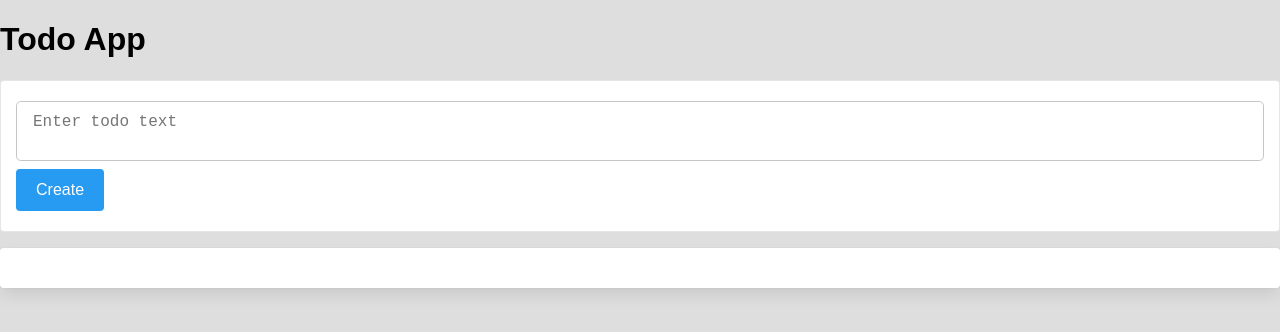
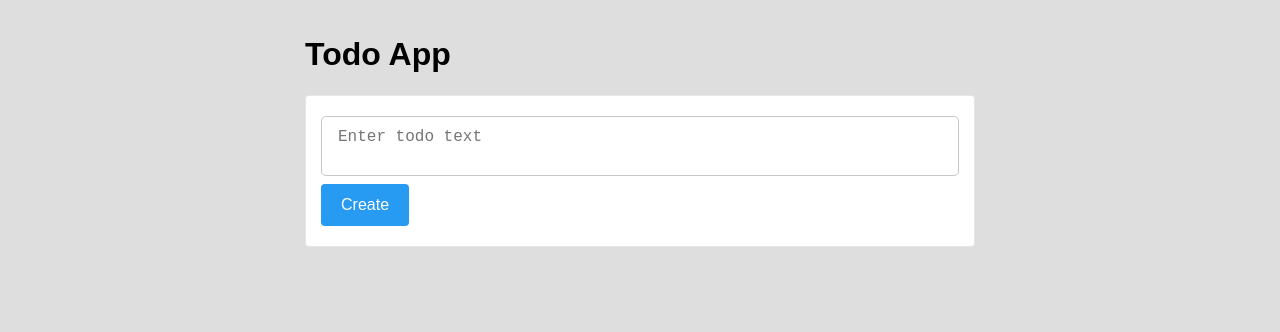
Before and after one commit to olehhapuk/fe_1y_8_react, a React (Vite) app: page / in a window 1280 px wide. Shown: the top 332 px of the page. Built offline with nearby package versions, Linux system fonts and the light colour scheme.

Commit message:
remove task

```diff
--- a/src/components/App.jsx
+++ b/src/components/App.jsx
@@ -3,15 +3,19 @@ import { nanoid } from 'nanoid';
 
 import TaskList from './TaskList/TaskList';
 import TaskEditor from './TaskEditor/TaskEditor';
+import Container from './Container/Container';
 
-// Spread operator example
-const arr1 = ['a', 'b', 'c'];
-const arr2 = ['john', ...arr1];
+const people = ['John', 'Marry', 'Dmytro'];
+// const newPeople = people.filter((person) => {
+//   if (person === 'John') {
+//     return false;
+//   } else {
+//     return true;
+//   }
+// });
+const newPeople = people.filter((person) => person !== 'John');
 
-arr1.push('d');
-
-console.log('arr1', arr1);
-console.log('arr2', arr2);
+console.log(newPeople);
 
 function App() {
   const [tasks, setTasks] = useState([]);
@@ -26,15 +30,17 @@ function App() {
     setTasks((prevTasks) => [...prevTasks, newTask]);
   }
 
-  function removeTask() {}
+  function removeTask(id) {
+    setTasks((prevTasks) => prevTasks.filter((task) => task.id !== id));
+  }
 
   return (
-    <div>
+    <Container>
       <h1>Todo App</h1>
 
       <TaskEditor onCreate={addTask} />
-      <TaskList tasks={tasks} />
-    </div>
+      {tasks.length !== 0 && <TaskList tasks={tasks} onDelete={removeTask} />}
+    </Container>
   );
 }
 
--- a/src/components/Button/Button.jsx
+++ b/src/components/Button/Button.jsx
@@ -1,10 +1,11 @@
 import styles from './Button.module.css';
 
-function Button({ type = 'button', children }) {
+function Button({ type = 'button', children, onClick }) {
   return (
-    <button type={type} className={styles.btn}>
+    <button type={type} className={styles.btn} onClick={onClick}>
       {children}
     </button>
   );
 }
+
 export default Button;
--- a/src/components/Container/Container.jsx
+++ b/src/components/Container/Container.jsx
@@ -0,0 +1,7 @@
+import styles from './Container.module.css';
+
+function Container({ children }) {
+  return <div className={styles.container}>{children}</div>;
+}
+
+export default Container;
--- a/src/components/Container/Container.module.css
+++ b/src/components/Container/Container.module.css
@@ -0,0 +1,5 @@
+.container {
+  max-width: 700px;
+  margin: 0 auto;
+  padding: 15px;
+}
--- a/src/components/TaskEditor/TaskEditor.jsx
+++ b/src/components/TaskEditor/TaskEditor.jsx
@@ -5,19 +5,18 @@ import Button from '../Button/Button';
 
 function TaskEditor({ onCreate }) {
   const [text, setText] = useState('');
-  const [error, setError] = useState(false);
+  const [error, setError] = useState('');
 
   function handleSubmit(e) {
     e.preventDefault();
 
     const isTextEmpty = text === '';
-    setError(isTextEmpty);
-
     if (isTextEmpty) {
-      return;
+      setError('Будь ласка введіть текст');
+    } else {
+      setError('');
+      onCreate(text);
     }
-
-    onCreate(text);
   }
 
   return (
@@ -28,7 +27,7 @@ function TaskEditor({ onCreate }) {
         value={text}
         onChange={(e) => setText(e.target.value)}
       />
-      {error && <p className={styles['form-error']}>Error</p>}
+      {error && <p className={styles['form-error']}>{error}</p>}
 
       <Button type="submit">Create</Button>
     </form>
--- a/src/components/TaskItem/TaskItem.jsx
+++ b/src/components/TaskItem/TaskItem.jsx
@@ -1,13 +1,13 @@
 import styles from './TaskItem.module.css';
 import Button from '../Button/Button';
 
-function TaskItem({ id, text, completed }) {
+function TaskItem({ id, text, completed, onDelete }) {
   return (
     <li className={styles.item}>
       <p className={styles.text}>{text}</p>
 
       <div className={styles.actions}>
-        <Button type="button" className="btn delete">
+        <Button type="button" onClick={() => onDelete(id)}>
           Remove
         </Button>
       </div>
--- a/src/components/TaskList/TaskList.jsx
+++ b/src/components/TaskList/TaskList.jsx
@@ -1,7 +1,7 @@
 import TaskItem from '../TaskItem/TaskItem';
 import styles from './TaskList.module.css';
 
-function TaskList({ tasks }) {
+function TaskList({ tasks, onDelete }) {
   return (
     <ul className={styles.list}>
       {tasks.map((task) => (
@@ -10,7 +10,7 @@ function TaskList({ tasks }) {
           id={task.id}
           completed={task.completed}
           text={task.text}
-          // {...task} - Передати всі властивості у відповідні пропси
+          onDelete={onDelete}
         />
       ))}
     </ul>
```
